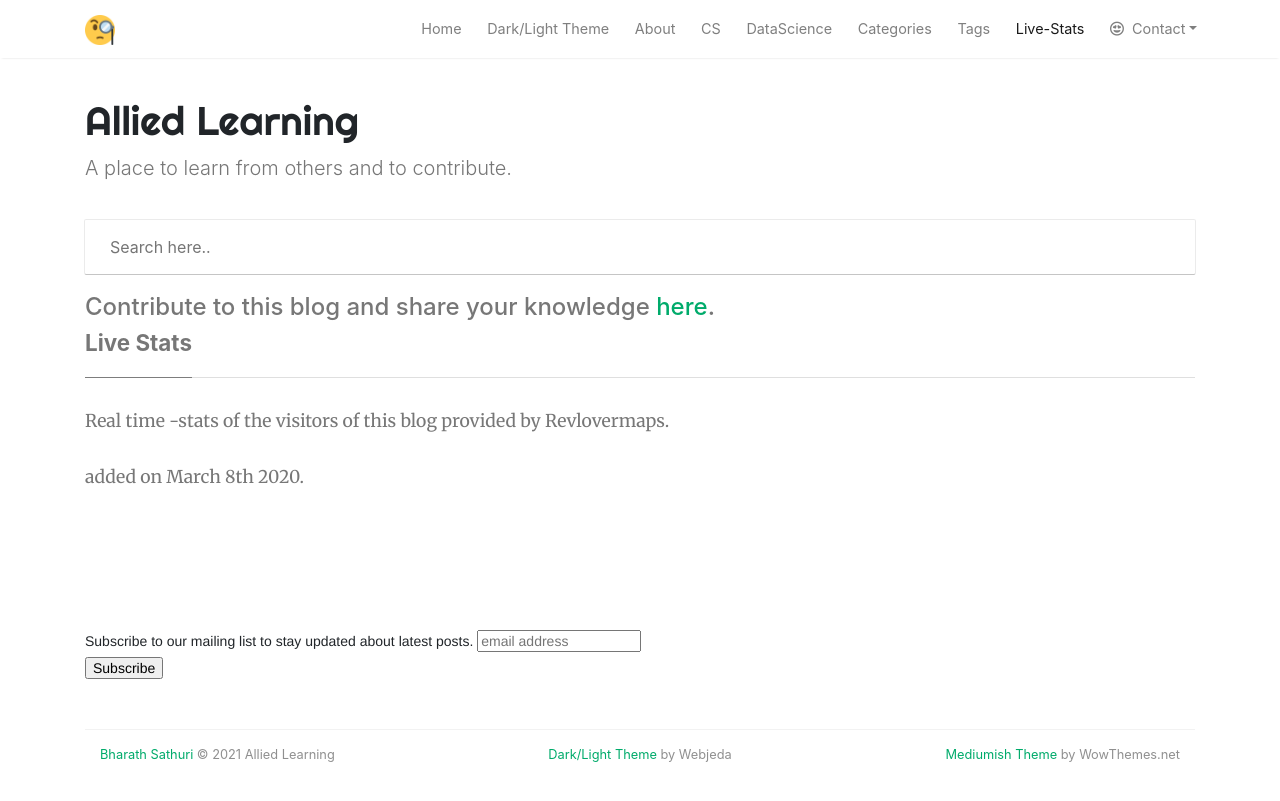
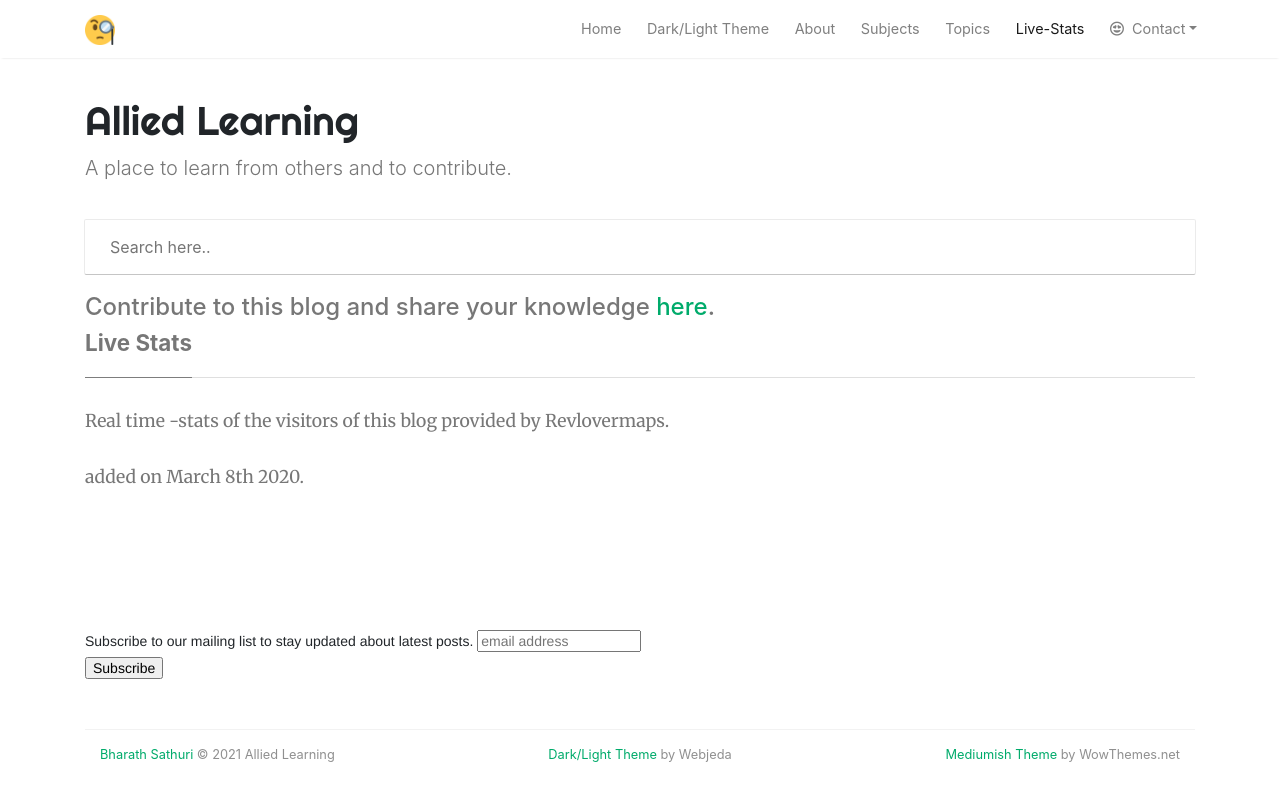
Before and after one commit to AlliedLearning/alliedlearning.github.io, a Jekyll site: the page built from livestats.html, in a window 1280 px wide. Shown: the top 801 px of the page. Built offline with Jekyll 4.4.1, drawn with Linux system fonts in a browser that asks for light colours; nearby versions of some CDN libraries; a script that is not in the unit is left out; comment, search, counter and statistics services are not loaded.

Commit message:
Update default.html

```diff
--- a/_layouts/default.html
+++ b/_layouts/default.html
@@ -178,21 +178,7 @@ cursor:pointer
                 <a class="nav-link" href="{{ site.baseurl }}/about">About</a>
                 </li>
 
-		 {% if page.url == "https://starksources.github.io/computer-science" %}
-                <li class="nav-item active">
-                {% else %}
-                <li class="nav-item">
-                {% endif %}
-                <a class="nav-link" href="https://starksources.github.io/computer-science">CS</a>
-                </li>
 
-		    {% if page.url == "https://starksources.github.io/data-science/" %}
-                <li class="nav-item active">
-                {% else %}
-                <li class="nav-item">
-                {% endif %}
-                <a class="nav-link" href="https://starksources.github.io/data-science/">DataScience</a>
-                </li>
 
 		<!-- <li class="nav-item active">
                 <a href="https://starksources.github.io/computer-science/"> CS</a>
@@ -208,7 +194,7 @@ cursor:pointer
                 {% else %}
                 <li class="nav-item">
                 {% endif %}
-                <a class="nav-link" href="{{ site.baseurl }}/categories.html">Categories</a>
+                <a class="nav-link" href="{{ site.baseurl }}/categories.html">Subjects</a>
                 </li>
 
                 {% if page.url == "/tags.html" %}
@@ -216,7 +202,7 @@ cursor:pointer
                 {% else %}
                 <li class="nav-item">
                 {% endif %}
-                <a class="nav-link" href="{{ site.baseurl }}/tags.html">Tags</a>
+                <a class="nav-link" href="{{ site.baseurl }}/tags.html">Topics</a>
                 </li>
 
 		{% if page.url == "/livestats.html" %}
```
